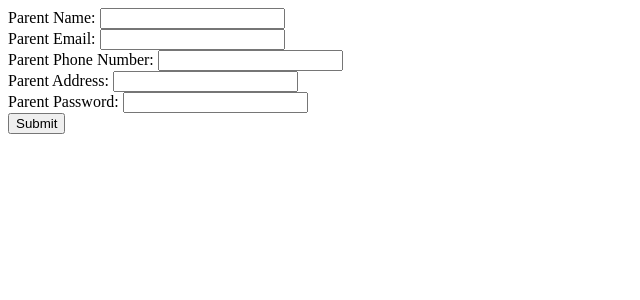
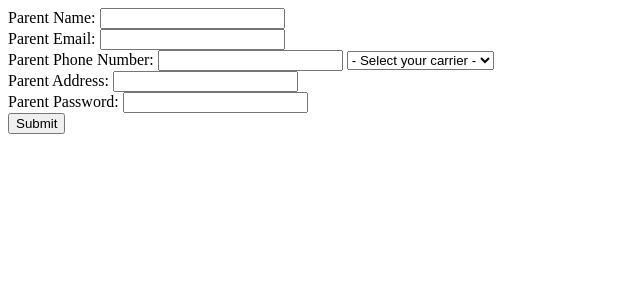
Before and after one commit to harshpatel991/CheckinChildren, a PHP site: page /wd/scripts/views/createParentView.php in a window 1280 px wide. Shown: the top 300 px of the page, without its empty margins (0-640 px from the left). Run offline with PHP 8.4, Linux system fonts and the light colour scheme.

Commit message:
Add carriers to parentModel and require places

```diff
--- a/scripts/controllers/form_handlers/createParentFormHandler.php
+++ b/scripts/controllers/form_handlers/createParentFormHandler.php
@@ -16,7 +16,7 @@ require_once(dirname(__FILE__) . '/../managerController.php');
 $manCon=new managerController();
 
 $hashedPassword = employeeModel::genHashPassword($_POST['password']);
-$parent=new parentModel($_POST['name'], $hashedPassword, $_POST['email'], "parent", $_POST['phone'], $_POST['addr']);
+$parent=new parentModel($_POST['name'], $hashedPassword, $_POST['email'], "parent", $_POST['phone'],$_POST['carrier'], $_POST['addr']);
 
 
 if ($parent->isValid()) {
--- a/scripts/controllers/form_handlers/editParentFormHandler.php
+++ b/scripts/controllers/form_handlers/editParentFormHandler.php
@@ -6,7 +6,7 @@ require_once(dirname(__FILE__) . '/../../models/dao/parentDAO.php');
 //Read in POST data from form
 $parent_id = $_COOKIE[cookieManager::$userId];
 
-$parent = new parentModel($_POST["parent_name"],"", $_POST["email"], "parent", $_POST["phone_number"], $_POST["address"], $parent_id);
+$parent = new parentModel($_POST["parent_name"],"", $_POST["email"], "parent", $_POST["phone_number"],$_POST['carrier'], $_POST["address"], $parent_id);
 
 if ($parent->isUpdateValid()) {
     $parentDAO = new ParentDAO();
--- /dev/null
+++ b/scripts/models/carrierEnum.php
@@ -0,0 +1,17 @@
+<?php
+/**
+ * Created by PhpStorm.
+ * User: Elzabad
+ * Date: 3/13/2015
+ * Time: 8:07 PM
+ */
+
+class carrier {
+    const verizon = "Verizon Wireless";
+    const tmobile = "T-Mobile";
+    const att ="AT&T";
+    const sprint = "Sprint";
+    const boost = "Boost Mobile";
+    const us = "U.S.Cellular";
+    const virgin = "Virgin Mobile";
+}
--- a/scripts/models/parentModel.php
+++ b/scripts/models/parentModel.php
@@ -6,8 +6,9 @@ class parentModel extends userModel{
     public $parent_name;
     public $address;
     public $phone_number;
+    public $carrier;
 
-    public function __construct( $parent_name="", $password="", $email="", $role="", $phone_number="", $address="", $id=0)
+    public function __construct( $parent_name="", $password="", $email="", $role="", $phone_number="",$carrier="", $address="", $id=0)
     {
         $this->id=$id;
         $this->parent_name=$parent_name;
@@ -16,6 +17,7 @@ class parentModel extends userModel{
         $this->role=$role;
         $this->address=$address;
         $this->phone_number=$phone_number;
+        $this->carrier= $carrier;
     }
 
     public function isValid() {
--- a/scripts/views/createParentView.php
+++ b/scripts/views/createParentView.php
@@ -1,3 +1,5 @@
+
+
 <!DOCTYPE html>
 <html>
 <head lang="en">
@@ -6,6 +8,7 @@
 </head>
 <body>
 <?php
+require_once(dirname(__FILE__).'/../models/carrierEnum.php');
 if(isset($_GET['error'])) {
     if($_GET['error'] == 1) {
         echo "Invalid information";
@@ -15,9 +18,20 @@ if(isset($_GET['error'])) {
 <form method="post" action="../scripts/controllers/form_handlers/createParentFormHandler.php">
     Parent Name: <input type="text" name="name" > <br>
     Parent Email: <input type="text" name="email"> <br>
-    Parent Phone Number: <input type="text" name="phone"> <br>
+    Parent Phone Number: <input type="text" name="phone">
+    <select name="carrier">
+        <option value="">- Select your carrier -</option>
+        <option value="<?php echo carrier::verizon?>"><?php echo carrier::verizon?></option>
+        <option value="<?php echo carrier::tmobile?>"><?php echo carrier::tmobile?></option>
+        <option value="<?php echo carrier::att?>"><?php echo carrier::att?></option>
+        <option value="<?php echo carrier::boost?>"><?php echo carrier::boost?></option>
+        <option value="<?php echo carrier::sprint?>"><?php echo carrier::sprint?></option>
+        <option value="<?php echo carrier::us?>"><?php echo carrier::us?></option>
+        <option value="<?php echo carrier::virgin?>"><?php echo carrier::virgin?></option>
+    </select><br>
     Parent Address: <input type="text" name="addr"><br>
     Parent Password: <input type="text" name="password"> <br>
+
     <input type="submit" name="submit" value="Submit">
 </form>
 </body>
--- a/scripts/views/displayParentInfoView.php
+++ b/scripts/views/displayParentInfoView.php
@@ -29,6 +29,10 @@ ini_set("display_errors",1);
         <td>Phone Number</td>
         <td><?php echo $parent->phone_number; ?></td>
     </tr>
+    <tr>
+        <td>Carrier</td>
+        <td><?php echo $parent->carrier; ?></td>
+    </tr>
 </table>
 <a id="edit_parent" href="editParent.php">Edit Information</a><br>
 <a id="update_password" href="updatePassword.php">Change Password</a><br>
--- a/sql/createDatabase.sql
+++ b/sql/createDatabase.sql
@@ -30,7 +30,8 @@ CREATE TABLE parent (
   id INT unique key,
   parent_name varchar(30),
   address varchar(50),
-  phone_number varchar(10)
+  phone_number varchar(10),
+  carrier varchar(20)
 );
 
 CREATE TABLE child (
--- a/sql/generateTestData.sql
+++ b/sql/generateTestData.sql
@@ -56,8 +56,8 @@ INSERT INTO employee(id, emp_name, facility_id) VALUES (13, 'Saul Goodman', 5);
 INSERT INTO employee(id, emp_name, facility_id) VALUES (14, 'Sterling Archer', 6);
 
 #Insert parents
-INSERT INTO parent(id, parent_name, address, phone_number) VALUES (8, 'Big Daddy', '123 Fake Ave Champaign IL 61820', '1234563456');
-INSERT INTO parent(id, parent_name, address, phone_number) VALUES (19, 'Momma Jamma', '456 Real Ave Urbana IL 61820', '6786546789');
+INSERT INTO parent(id, parent_name, address, phone_number, carrier) VALUES (8, 'Big Daddy', '123 Fake Ave Champaign IL 61820', '1234563456', 'Verizon Wireless');
+INSERT INTO parent(id, parent_name, address, phone_number, carrier) VALUES (19, 'Momma Jamma', '456 Real Ave Urbana IL 61820', '6786546789', 'Boost Mobile');
 
 #Insert children
 INSERT INTO child(child_id, parent_id, child_name, allergies, facility_id) VALUES (2, 8, 'Mark Zuckerberg', 'Peanut Butter', 1);
```
Also changed, not shown: scripts/emailer.php (+9 -7 lines), scripts/models/dao/parentDAO.php (+7 -3 lines), scripts/views/editParentView.php (+12 -1 lines).
